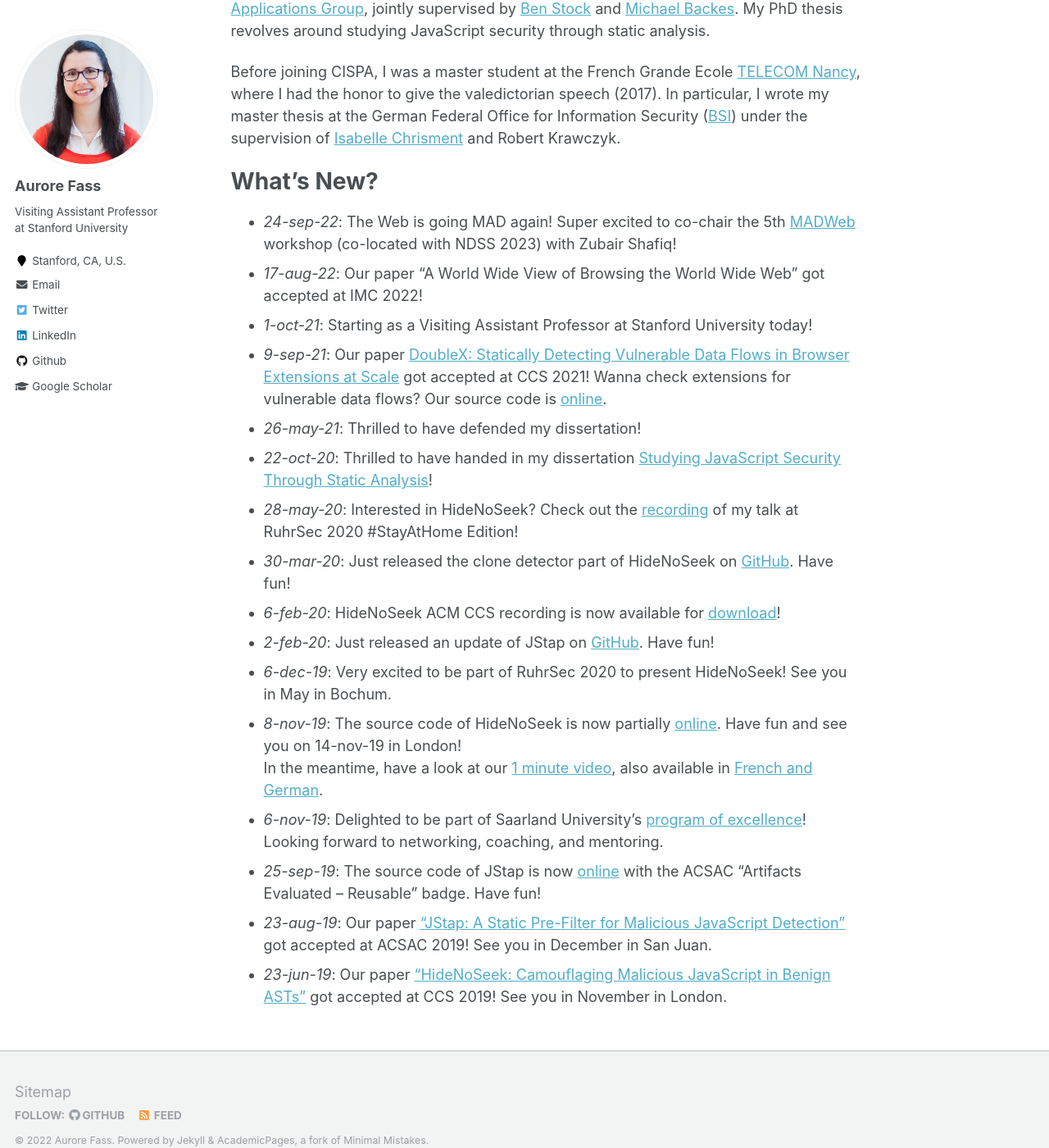
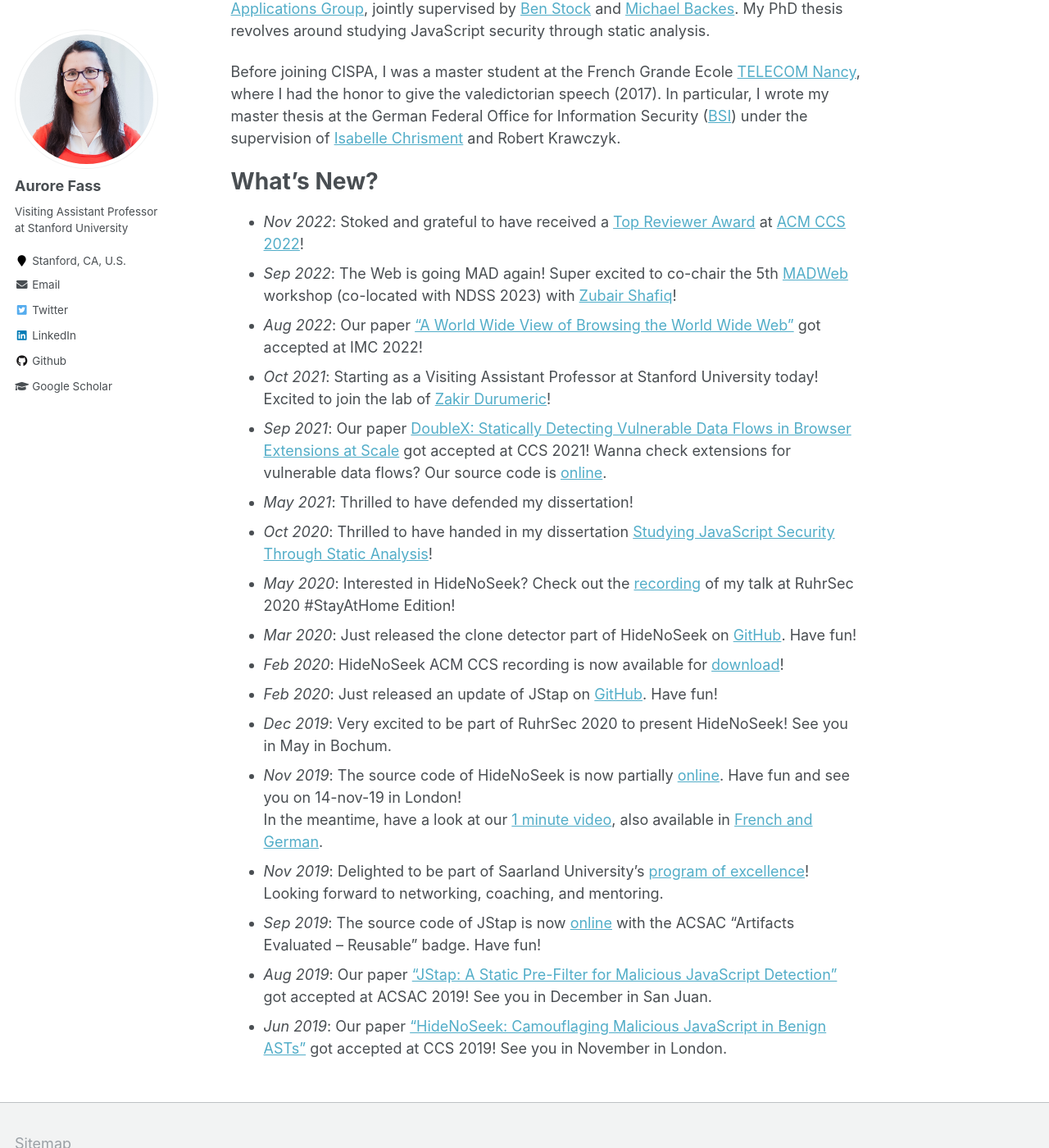
Before and after one commit to Aurore54F/aurore54f.github.io, a Jekyll site: the page built from _pages/about.md, in a window 1280 px wide and 1400 px high, scrolled down 349 px. Shown: the whole window at 82% size. Built offline with Jekyll 4.4.1, drawn with Linux system fonts in a browser that asks for light colours.

Commit message:
Some updates

```diff
--- a/_pages/about.md
+++ b/_pages/about.md
@@ -19,20 +19,21 @@ Before joining CISPA, I was a master student at the French Grande Ecole [TELECOM
 
 What's New?
 ======
-- _24-sep-22_: The Web is going MAD again! Super excited to co-chair the 5th [MADWeb](https://madweb.work) workshop (co-located with NDSS 2023) with Zubair Shafiq!
-- _17-aug-22_: Our paper "A World Wide View of Browsing the World Wide Web" got accepted at IMC 2022!
-- _1-oct-21_: Starting as a Visiting Assistant Professor at Stanford University today!
-- _9-sep-21_: Our paper [DoubleX: Statically Detecting Vulnerable Data Flows in Browser Extensions at Scale](https://swag.cispa.saarland/papers/fass2021doublex.pdf) got accepted at CCS 2021! Wanna check extensions for vulnerable data flows? Our source code is [online](https://github.com/Aurore54F/DoubleX).
-- _26-may-21_: Thrilled to have defended my dissertation!
-- _22-oct-20_: Thrilled to have handed in my dissertation [Studying JavaScript Security Through Static Analysis](https://publikationen.sulb.uni-saarland.de/bitstream/20.500.11880/31484/1/Thesis-final_Fass.pdf)!
-- _28-may-20_: Interested in HideNoSeek? Check out the [recording](https://www.youtube.com/watch?v=hhyXRRdjbls) of my talk at RuhrSec 2020 #StayAtHome Edition!
-- _30-mar-20_: Just released the clone detector part of HideNoSeek on [GitHub](https://github.com/Aurore54F/HideNoSeek). Have fun!
-- _6-feb-20_: HideNoSeek ACM CCS recording is now available for [download](https://dl.acm.org/action/downloadSupplement?doi=10.1145%2F3319535.3345656&file=p1899-fass.webm&download=true)!
-- _2-feb-20_: Just released an update of JStap on [GitHub](https://github.com/Aurore54F/JStap). Have fun!
-- _6-dec-19_:  Very excited to be part of RuhrSec 2020 to present HideNoSeek! See you in May in Bochum.
-- _8-nov-19_: The source code of HideNoSeek is now partially  [online](https://github.com/Aurore54F/HideNoSeek). Have fun and see you on 14-nov-19 in London!
+- _Nov 2022_: Stoked and grateful to have received a [Top Reviewer Award](https://twitter.com/AuroreFass/status/1591109188352372736) at [ACM CCS 2022](https://www.sigsac.org/ccs/CCS2022/program/awards.html)!
+- _Sep 2022_: The Web is going MAD again! Super excited to co-chair the 5th [MADWeb](https://madweb.work) workshop (co-located with NDSS 2023) with [Zubair Shafiq](https://web.cs.ucdavis.edu/~zubair)!
+- _Aug 2022_: Our paper ["A World Wide View of Browsing the World Wide Web"](https://zakird.com/papers/browsing.pdf) got accepted at IMC 2022!
+- _Oct 2021_: Starting as a Visiting Assistant Professor at Stanford University today! Excited to join the lab of [Zakir Durumeric](https://zakird.com)!
+- _Sep 2021_: Our paper [DoubleX: Statically Detecting Vulnerable Data Flows in Browser Extensions at Scale](https://swag.cispa.saarland/papers/fass2021doublex.pdf) got accepted at CCS 2021! Wanna check extensions for vulnerable data flows? Our source code is [online](https://github.com/Aurore54F/DoubleX).
+- _May 2021_: Thrilled to have defended my dissertation!
+- _Oct 2020_: Thrilled to have handed in my dissertation [Studying JavaScript Security Through Static Analysis](https://publikationen.sulb.uni-saarland.de/bitstream/20.500.11880/31484/1/Thesis-final_Fass.pdf)!
+- _May 2020_: Interested in HideNoSeek? Check out the [recording](https://www.youtube.com/watch?v=hhyXRRdjbls) of my talk at RuhrSec 2020 #StayAtHome Edition!
+- _Mar 2020_: Just released the clone detector part of HideNoSeek on [GitHub](https://github.com/Aurore54F/HideNoSeek). Have fun!
+- _Feb 2020_: HideNoSeek ACM CCS recording is now available for [download](https://dl.acm.org/action/downloadSupplement?doi=10.1145%2F3319535.3345656&file=p1899-fass.webm&download=true)!
+- _Feb 2020_: Just released an update of JStap on [GitHub](https://github.com/Aurore54F/JStap). Have fun!
+- _Dec 2019_:  Very excited to be part of RuhrSec 2020 to present HideNoSeek! See you in May in Bochum.
+- _Nov 2019_: The source code of HideNoSeek is now partially  [online](https://github.com/Aurore54F/HideNoSeek). Have fun and see you on 14-nov-19 in London!
 In the meantime, have a look at our [1 minute video](https://twitter.com/CISPA/status/1192702039605858304), also available in [French and German](https://www.instagram.com/p/B4kX7FdIrsp/).
-- _6-nov-19_: Delighted to be part of Saarland University's [program of excellence](http://exzellenz.uni-saarland.de/)! Looking forward to networking, coaching, and mentoring.
-- _25-sep-19_: The source code of JStap is now [online](https://github.com/Aurore54F/JStap) with the ACSAC "Artifacts Evaluated – Reusable" badge. Have fun!
-- _23-aug-19_: Our paper ["JStap: A Static Pre-Filter for Malicious JavaScript Detection"](https://swag.cispa.saarland/papers/fass2019jstap.pdf) got accepted at ACSAC 2019! See you in December in San Juan.
-- _23-jun-19_: Our paper ["HideNoSeek: Camouflaging Malicious JavaScript in Benign ASTs"](https://swag.cispa.saarland/papers/fass2019hidenoseek.pdf) got accepted at CCS 2019! See you in November in London.
+- _Nov 2019_: Delighted to be part of Saarland University's [program of excellence](http://exzellenz.uni-saarland.de/)! Looking forward to networking, coaching, and mentoring.
+- _Sep 2019_: The source code of JStap is now [online](https://github.com/Aurore54F/JStap) with the ACSAC "Artifacts Evaluated – Reusable" badge. Have fun!
+- _Aug 2019_: Our paper ["JStap: A Static Pre-Filter for Malicious JavaScript Detection"](https://swag.cispa.saarland/papers/fass2019jstap.pdf) got accepted at ACSAC 2019! See you in December in San Juan.
+- _Jun 2019_: Our paper ["HideNoSeek: Camouflaging Malicious JavaScript in Benign ASTs"](https://swag.cispa.saarland/papers/fass2019hidenoseek.pdf) got accepted at CCS 2019! See you in November in London.
```
Also changed, not shown: 1 other file.
